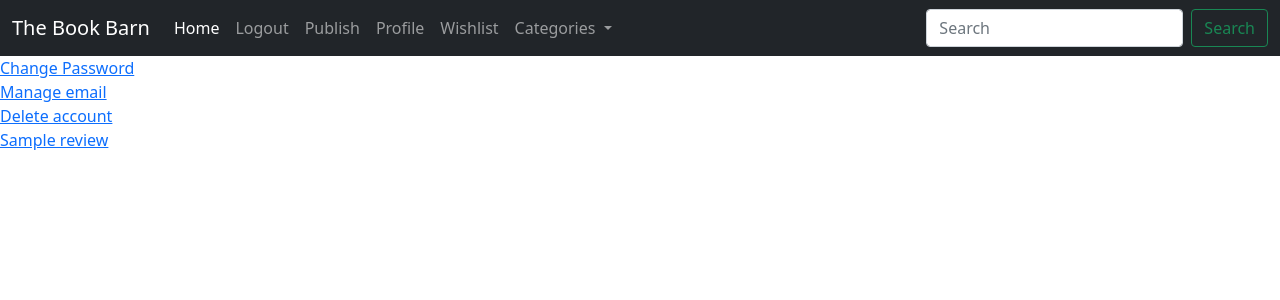
After one commit to neil314159/portfolio-project-4, a Django app: page /myprofile/ in a window 1280 px wide. The commit adds this page. Shown: the top 300 px of the page. Run offline with Django 3.2, Linux system fonts and the light colour scheme; a user stored in the database is signed in; tables that the repository leaves empty hold one stand-in row (values such as "Sample post").

Commit message:
Add links to change password to profile page

```diff
--- a/reviews/urls.py
+++ b/reviews/urls.py
@@ -3,6 +3,7 @@ from django.urls import path
 
 urlpatterns = [
     path("", views.ReviewList.as_view(), name="home"),
+    path('myprofile/', views.ProfileViewList.as_view(), name='myprofile'),
     path('search/', views.ReviewSearchResultsListView.as_view(), name='search_results'),
     path('<slug:slug>/edit/', views.ReviewUpdateView.as_view(), name="review_edit"),
     path('<slug:slug>/delete/', views.ReviewDeleteView.as_view(), name="review_delete"),
--- a/reviews/views.py
+++ b/reviews/views.py
@@ -80,7 +80,7 @@ class ReviewSearchResultsListView(generic.ListView):
             )
 
 
-class ProfileViewList(LoginRequiredMixin, UserPassesTestMixin, generic.ListView):
+class ProfileViewList(LoginRequiredMixin, generic.ListView):
     model = Review
     queryset = Review.objects.order_by("-published_on")
 
--- a/templates/base.html
+++ b/templates/base.html
@@ -32,7 +32,7 @@
                 <a class="nav-link" href="{% url 'publish_review' %}">Publish</a>
             </li>
             <li class="nav-item">
-              <a class="nav-link" href="{% url 'publish_review' %}">Profile</a>
+              <a class="nav-link" href="{% url 'myprofile' %}">Profile</a>
           </li>
           <li class="nav-item">
             <a class="nav-link" href="{% url 'publish_review' %}">Wishlist</a>
--- /dev/null
+++ b/templates/profile_view.html
@@ -0,0 +1,36 @@
+{% extends "base.html" %}
+
+{% block content %}
+
+<a href="{% url 'account_change_password' %}">Change Password</a>
+<br>
+<a href="{% url 'account_email' %}">Manage email </a>
+<br>
+<a href="{% url 'account_change_password' %}">Delete account</a>
+<br>
+
+
+<!-- <div class="container-fluid">
+
+    <div class="row">
+
+
+        <div class="col-12 mt-3 left">
+            <div class="row">
+
+            </div>
+        </div>
+    </div>
+
+</div> -->
+<table>
+{% for review in review_list %}
+<tr>
+    <a href="{% url 'review_detail' review.slug %}">
+{{ review.title }}</a>
+<br>
+</tr>
+{% endfor %}
+</table>
+
+{%endblock%}
```
